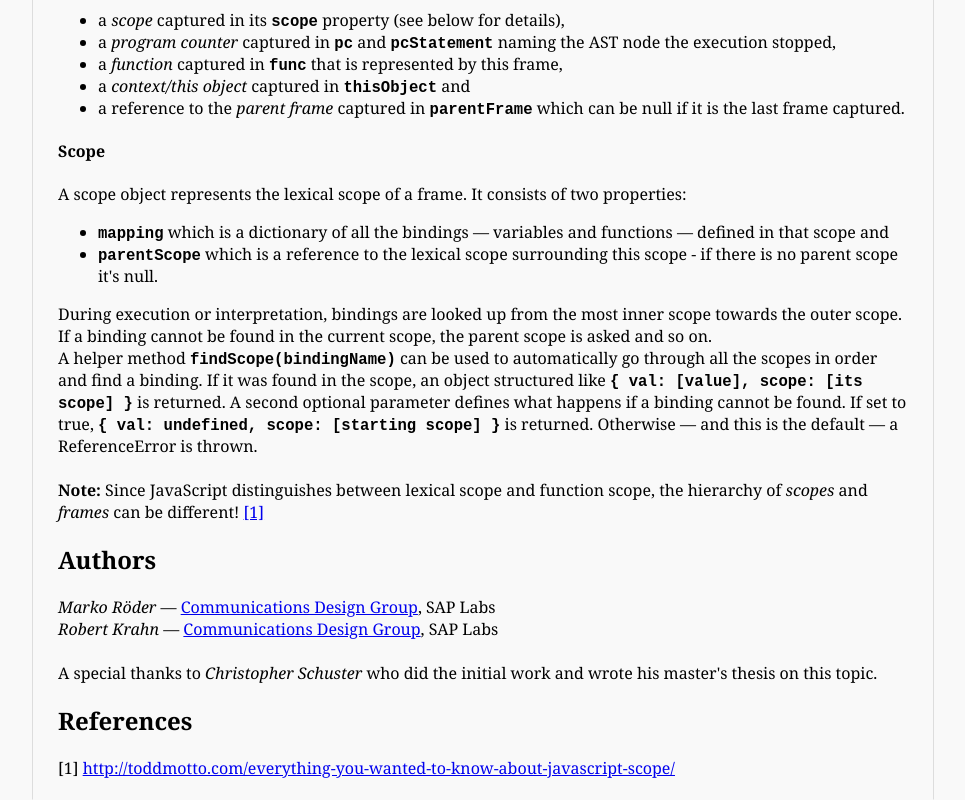
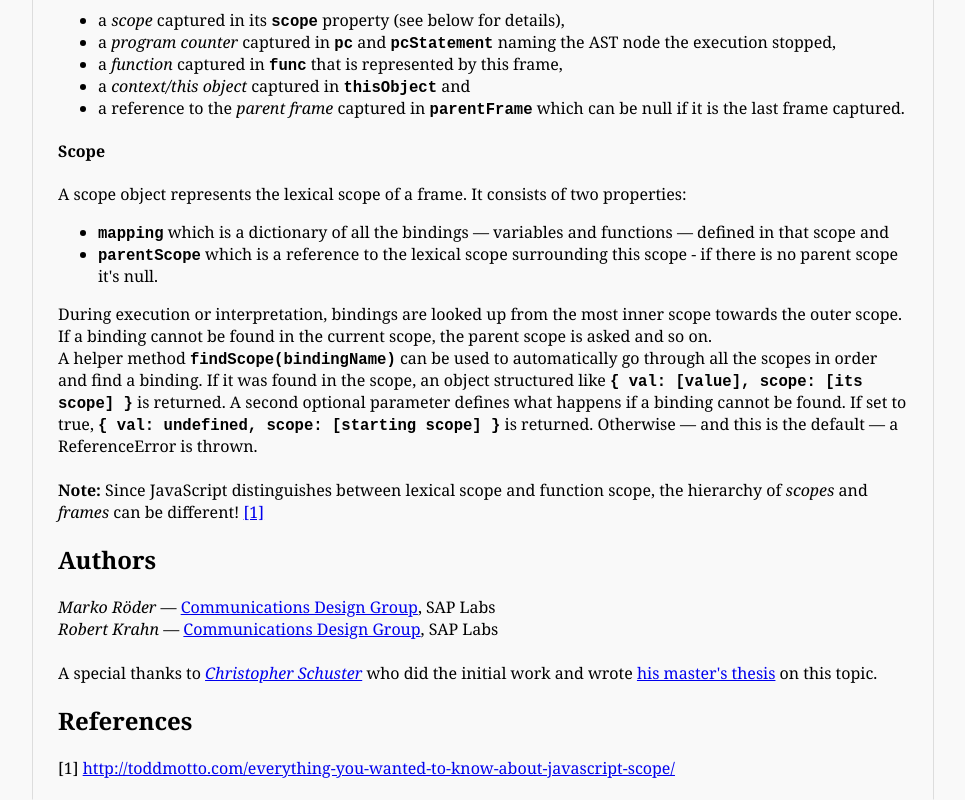
Before and after one commit to LivelyKernel/lively.context, a website with bundled scripts: page index.html in a window 1280 px wide. Shown: the part 2692-3492 px from the top of the page, without its empty margins (157-1122 px from the left). Built offline with nearby package versions, Linux system fonts and the light colour scheme; files whose address does not match are found by name.

Commit message:
Adding links to Chris' work

```diff
--- a/index.html
+++ b/index.html
@@ -144,7 +144,7 @@ try {
       <h2>Authors</h2>
       <em>Marko R&ouml;der</em> &mdash; <a href="http://www.cdglabs.org/" target="_blank">Communications Design Group</a>, SAP Labs<br>
       <em>Robert Krahn</em> &mdash; <a href="http://www.cdglabs.org/" target="_blank">Communications Design Group</a>, SAP Labs<br><br>
-      A special thanks to <em>Christopher Schuster</em> who did the initial work and wrote his master's thesis on this topic.
+      A special thanks to <a href="https://users.soe.ucsc.edu/~cschuster/" target="_blank"><em>Christopher Schuster</em></a> who did the initial work and wrote <a href="https://users.soe.ucsc.edu/~cschuster/papers/master_thesis.pdf" target="_blank">his master's thesis</a> on this topic.
       <h2>References</h2>
       <a name="RefScope">[1]</a> <a href="http://toddmotto.com/everything-you-wanted-to-know-about-javascript-scope/" target="_blank">http://toddmotto.com/everything-you-wanted-to-know-about-javascript-scope/</a>
     </div>
```
